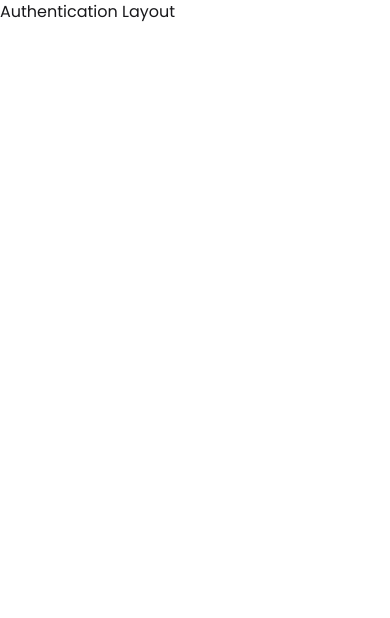
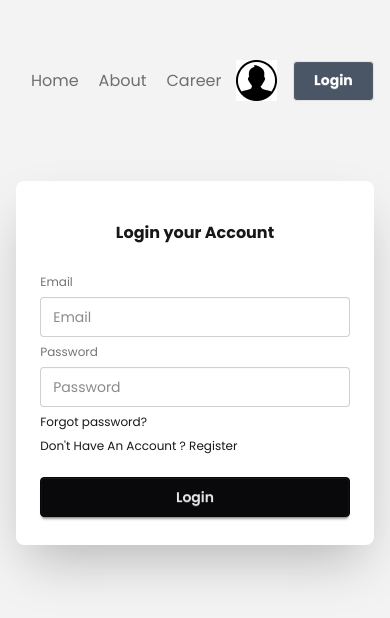
Before and after one commit to rimpakasundi07/Dragon-News-Code, a React (Vite) app: page /auth/login in a window 390 px wide. Shown: the top 618 px of the page. Built offline with nearby package versions, Linux system fonts and the light colour scheme.

Commit message:
Add Login component with responsive design and form fields

```diff
--- a/src/components/Navbar.jsx
+++ b/src/components/Navbar.jsx
@@ -1,5 +1,5 @@
 import React from "react";
-import { NavLink } from "react-router";
+import { Link, NavLink } from "react-router";
 import user from "../assets/user.png";
 
 const Navbar = () => {
@@ -13,12 +13,13 @@
       </div>
       <div className="login-btn flex justify-center gap-4 items-center">
         <img src={user} alt="" />
-        <button
+        <Link
+          to="/auth/login"
           className="bg-gray-600 btn rounded px-5 py-2 font-bold text-white
         "
         >
           Login
-        </button>
+        </Link>
       </div>
     </div>
   );
--- /dev/null
+++ b/src/layouts/AuthLayout.jsx
@@ -0,0 +1,18 @@
+import React from "react";
+import Navbar from "../components/Navbar";
+import { Outlet } from "react-router";
+
+const AuthLayout = () => {
+  return (
+    <div className="bg-base-200 min-h-screen ">
+      <header className="w-11/12 mx-auto py-5">
+        <Navbar></Navbar>
+      </header>
+      <main className="w-11/12 mx-auto py-5 ">
+        <Outlet></Outlet>
+      </main>
+    </div>
+  );
+};
+
+export default AuthLayout;
--- a/src/pages/Login.jsx
+++ b/src/pages/Login.jsx
@@ -1,9 +1,29 @@
 import React from "react";
+import { Link } from "react-router";
 
 const Login = () => {
   return (
-    <div>
-      <p>Login page </p>
+    <div className="flex justify-center lg:py-20 items-center">
+      <div className="card bg-base-100 w-full max-w-sm shrink-0 shadow-2xl">
+        <h2 className="font-bold lg:text-3xl pt-10 text-center ">
+          Login your Account
+        </h2>
+        <div className="card-body">
+          <fieldset className="fieldset">
+            <label className="label">Email</label>
+            <input type="email" className="input" placeholder="Email" />
+            <label className="label">Password</label>
+            <input type="password" className="input" placeholder="Password" />
+            <div>
+              <a className="link link-hover">Forgot password?</a>
+            </div>
+            <p>
+              Don't Have An Account ? <Link>Register</Link>
+            </p>
+            <button className="btn btn-neutral mt-4">Login</button>
+          </fieldset>
+        </div>
+      </div>
     </div>
   );
 };
--- a/src/routes/Router.jsx
+++ b/src/routes/Router.jsx
@@ -4,6 +4,7 @@
 import CategoryNews from "../pages/CategoryNews";
 import Login from "../pages/Login";
 import Register from "../pages/Register";
+import AuthLayout from "../layouts/AuthLayout";
 
 const router = createBrowserRouter([
   {
@@ -23,7 +24,7 @@
   },
   {
     path: "/auth",
-    element: <h2>Authentication Layout</h2>,
+    element: <AuthLayout></AuthLayout>,
     children: [
       {
         path: "/auth/login",
```
